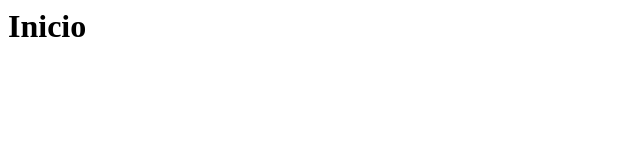
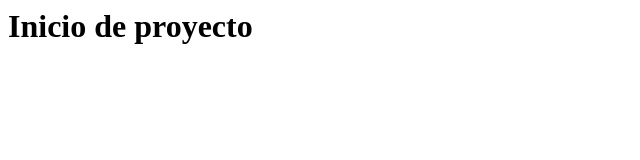
Before and after one commit to fronteando/exploraelperu, a plain HTML site: page index.html in a window 1280 px wide. Shown: the whole page, without its empty margins (0-640 px from the left). Drawn offline with Linux system fonts and the light colour scheme.

Commit message:
subir cambio

```diff
--- a/index.html
+++ b/index.html
@@ -3,6 +3,6 @@
 <title>explora el peru</title>
 </head>
 <body>
-<h1>Inicio</h1>
+<h1>Inicio de proyecto</h1>
 </body>
 </html>
```
